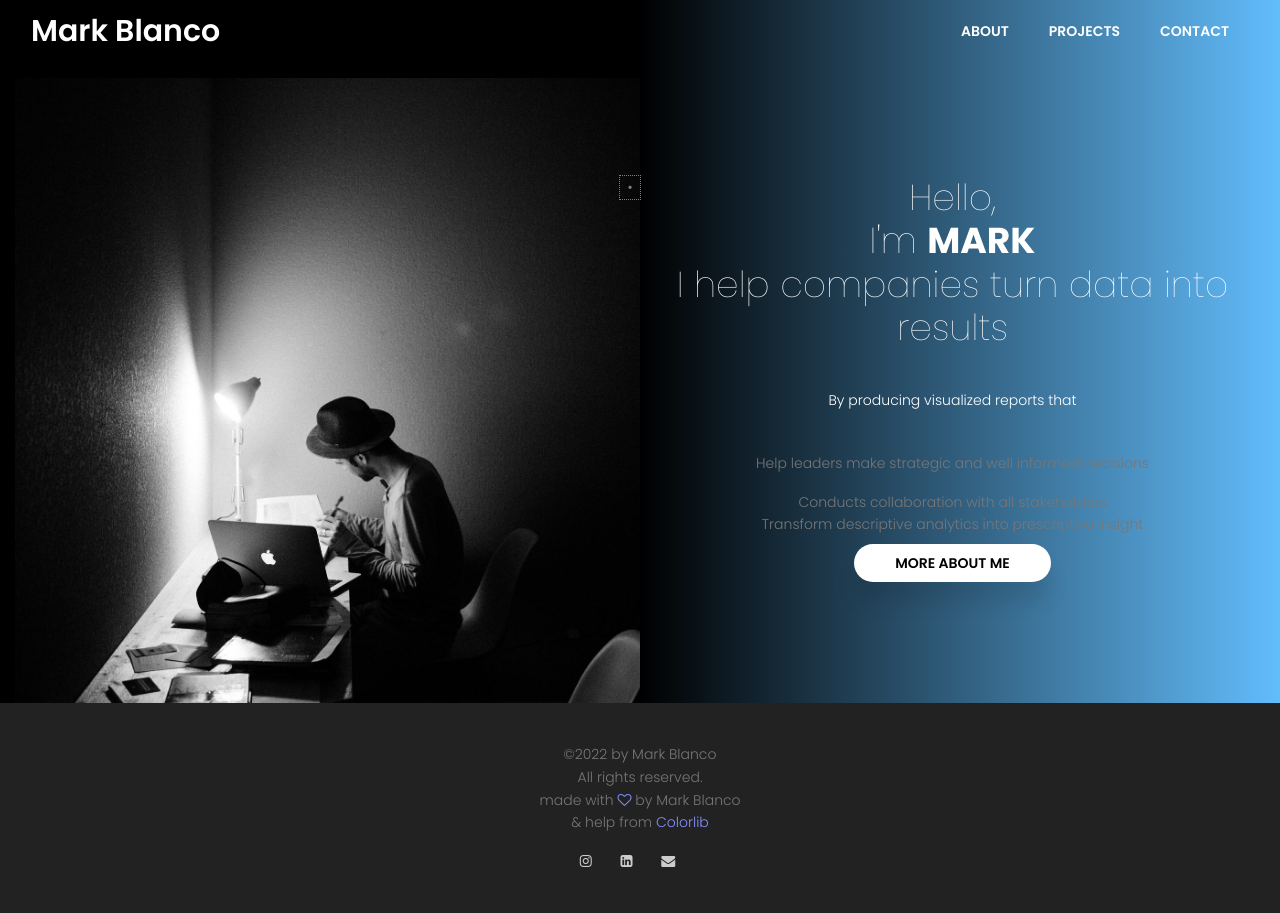
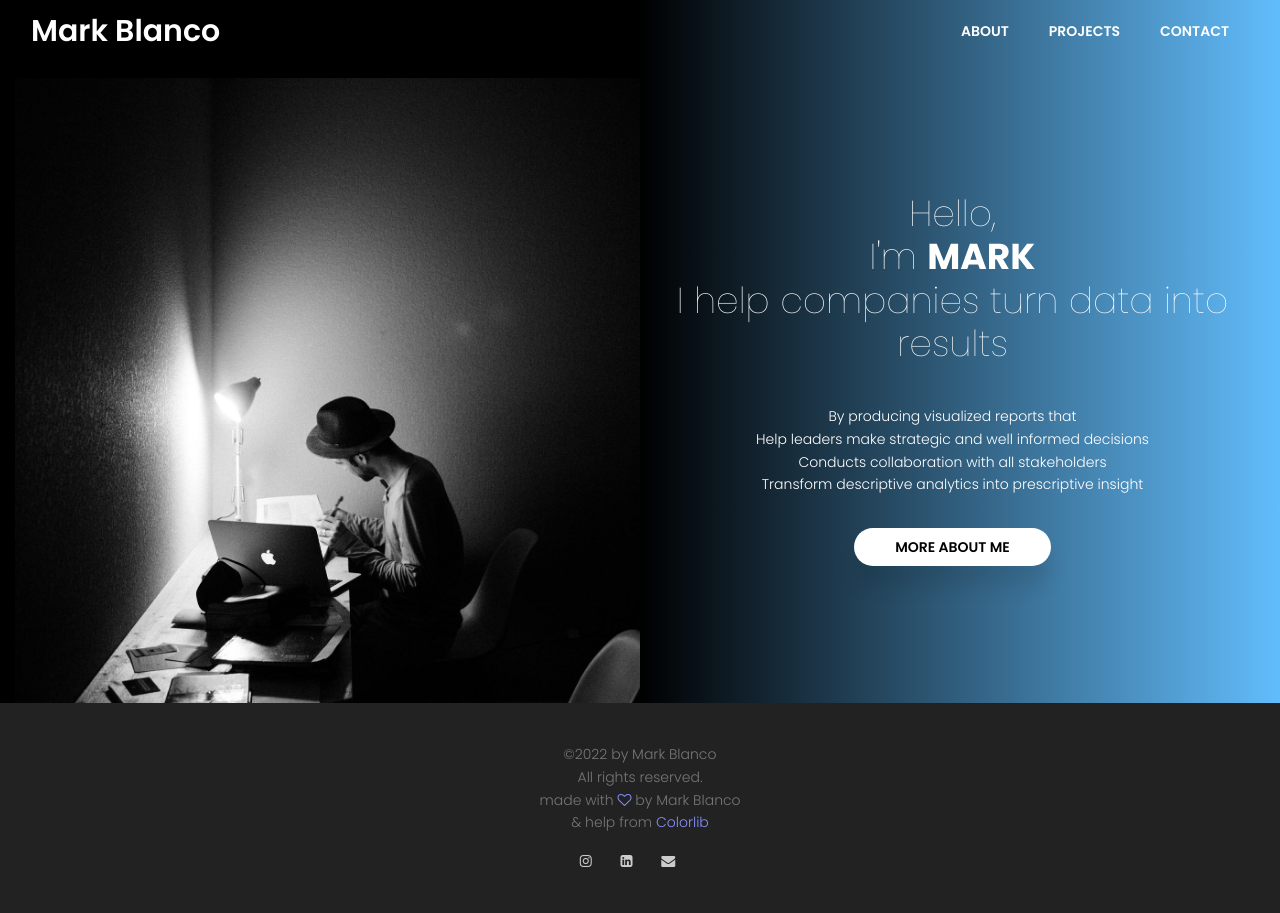
Before and after one commit to boombranco/boombranco.github.io, a Jekyll site: the page index.html, which Jekyll copies as it is, in a window 1280 px wide. Built offline with Jekyll 4.4.1, drawn with Linux system fonts in a browser that asks for light colours; nearby versions of some CDN libraries.

Commit message:
finishing without bullet

```diff
--- a/index.html
+++ b/index.html
@@ -86,17 +86,14 @@
 							<br>
 							I help companies turn data into results
 						</h1>
-						<p class="mx-auto text-white  mt-20 mb-40">
+						<div class="mx-auto text-white  mt-20 mb-40">
 							By producing visualized reports that
-							</p>
 							<ul>
-								<li class="docs-test">
-									<p>Help leaders make strategic and well informed decisions</p>
-								</li>
+								<li>Help leaders make strategic and well informed decisions</li>
 								<li>Conducts collaboration with all stakeholders</li>
 								<li>Transform descriptive analytics into prescriptive insight</li>
 							</ul>
-						</p>
+						</div>
 						<a href="about.html" class="text-uppercase header-btn">More About Me</span></a>
 					</div>
 				</div>
```
